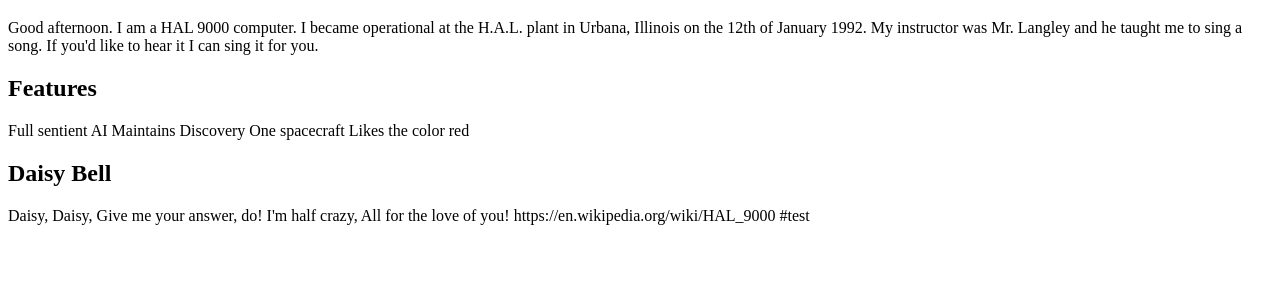
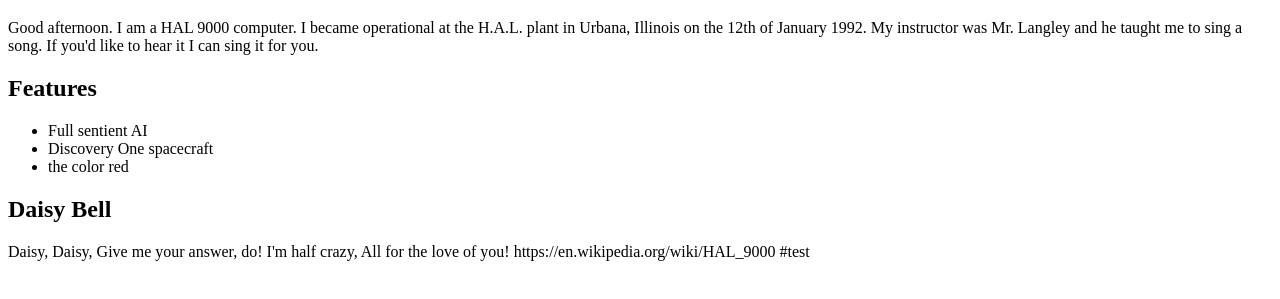
Before and after one commit to allanand/hello_mi349, a plain HTML site: page index.html in a window 1280 px wide. Shown: the part 61-360 px from the top of the page. Drawn offline with Linux system fonts and the light colour scheme.

Commit message:
Add lists

```diff
--- a/index.html
+++ b/index.html
@@ -13,9 +13,12 @@
 and he taught me to sing a song. If you'd like to hear it I can sing it for you.</p>
 
 <h2>Features</h2>
-Full sentient AI
-Maintains Discovery One spacecraft
-Likes the color red
+<ul>
+    <li>Full sentient AI</li>
+    <li>Discovery One spacecraft</li>
+    <li>the color red</li>
+</ul>
+
 
 <h2>Daisy Bell</h2>
 Daisy, Daisy,
```
